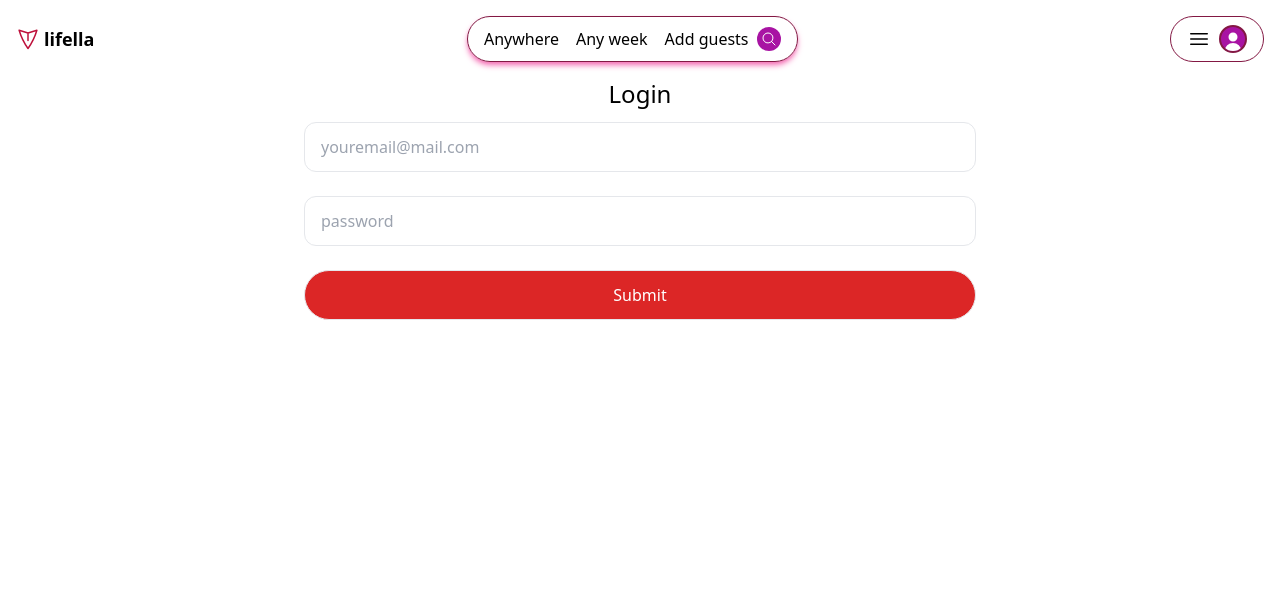
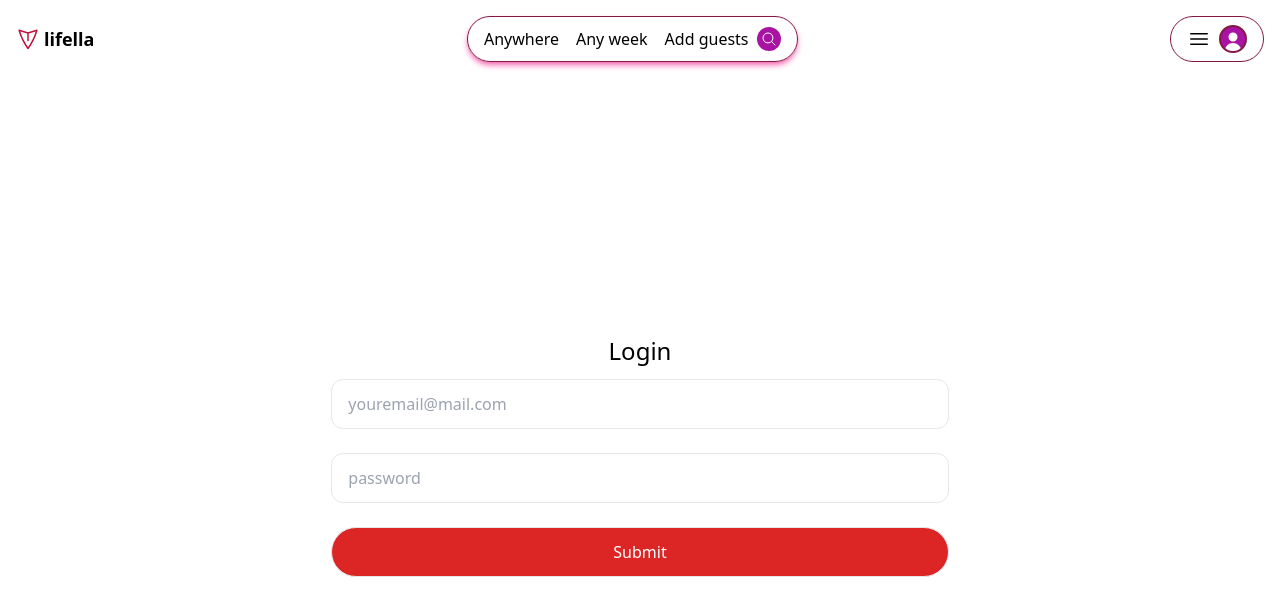
Before and after one commit to Ikendu/bookbetter, a React (Vite) app in the folder clients/: page /login in a window 1280 px wide. Shown: the top 616 px of the page. Built offline with nearby package versions, Linux system fonts and the light colour scheme; the HTML template or start-up script is replaced by a standard one.

Commit message:
center items between

```diff
--- a/clients/src/Pages/HeaderPage.jsx
+++ b/clients/src/Pages/HeaderPage.jsx
@@ -6,7 +6,7 @@ import UserIcon from "../assets/Icons/UserIcon";
 
 export default function HeaderPage() {
   return (
-    <header className="p-4 flex justify-between">
+    <header className="flex justify-between">
       <div className="flex gap-1 items-center">
         <div>
           <HomeIcon />
--- a/clients/src/Pages/Layout.jsx
+++ b/clients/src/Pages/Layout.jsx
@@ -3,7 +3,7 @@ import { Outlet } from "react-router-dom";
 
 function Layout() {
   return (
-    <div>
+    <div className="p-4 flex flex-col">
       <HeaderPage />
       <Outlet />
     </div>
--- a/clients/src/Pages/LoginPage.jsx
+++ b/clients/src/Pages/LoginPage.jsx
@@ -1,5 +1,6 @@
 const LoginPage = () => {
   return (
+    <div className="flex grow items-center  min-h-screen justify-around">
       <div>
         <h1 className="text-center text-2xl">Login</h1>
         <form className=" max-w-2xl m-auto ">
@@ -8,6 +9,7 @@ const LoginPage = () => {
           <button className="primary">Submit</button>
         </form>
       </div>
+    </div>
   );
 };
 export default LoginPage;
```
Lines whose indentation alone changed are shown as unchanged.
